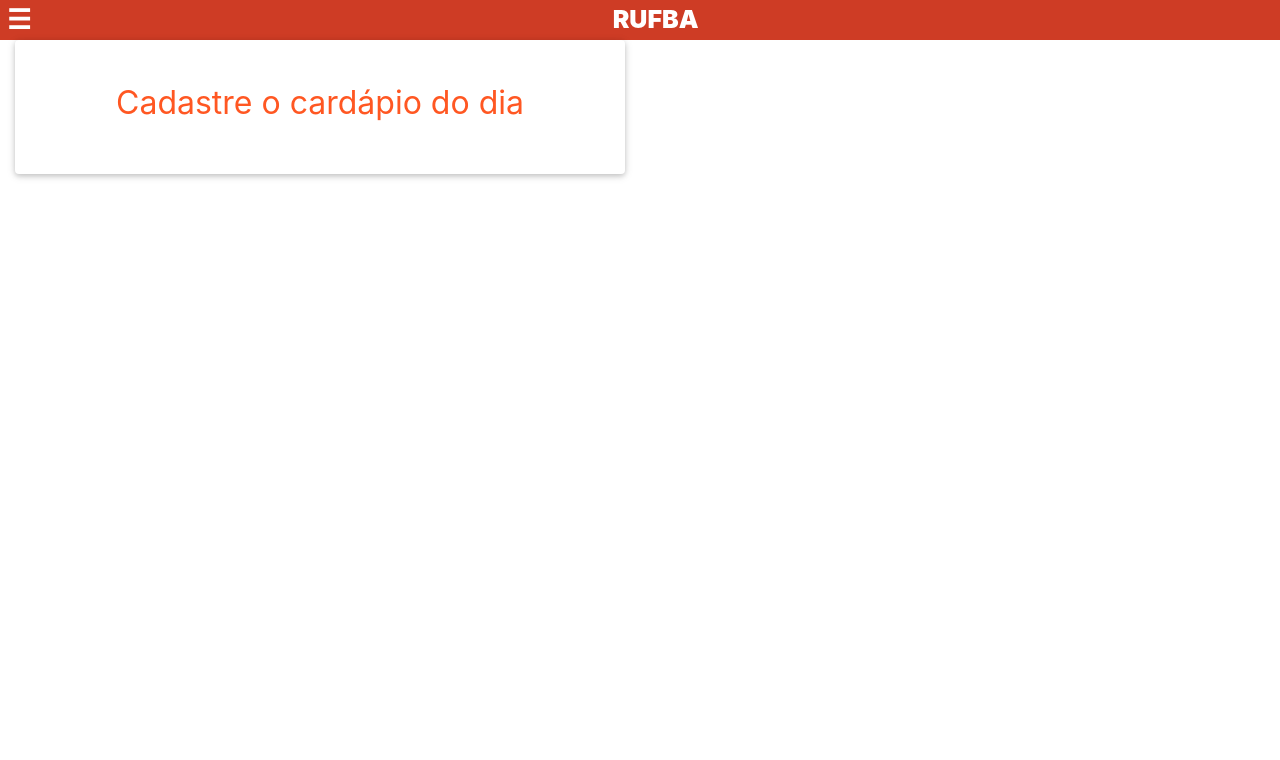
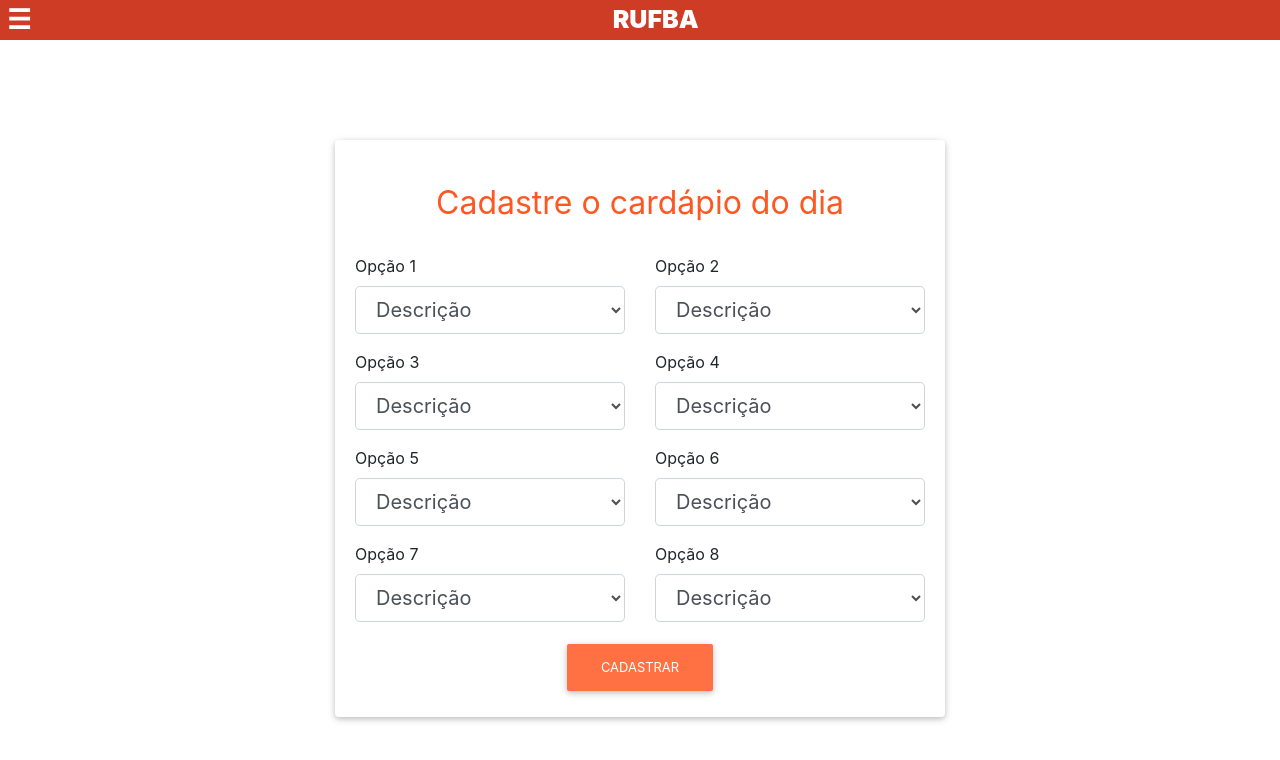
Before and after one commit to araujocristian/rufba-frontend, a React (Create React App) app: page /formulario in a window 1280 px wide. Shown: the top 760 px of the page. Built offline with nearby package versions, Linux system fonts and the light colour scheme; what normalizr would draw is missing.

Commit message:
Estrutura bootstrap formulário de refeição

```diff
--- /dev/null
+++ b/src/users/containers/MealForm.css
@@ -0,0 +1,17 @@
+@import url(https://maxcdn.bootstrapcdn.com/font-awesome/4.7.0/css/font-awesome.min.css);
+@import url(https://cdnjs.cloudflare.com/ajax/libs/mdbootstrap/4.4.3/css/mdb.min.css);
+
+/**********/
+
+.meal-form-container {
+  margin: 100px auto;
+}
+
+.meal-form-container > p {
+  color: #ff3333;
+  margin-bottom: 15px;
+  border: 1px solid #ff3333;
+  padding: 10px;
+  width: 100%;
+  text-align: center;
+}
--- a/src/users/containers/MealForm.js
+++ b/src/users/containers/MealForm.js
@@ -1,18 +1,104 @@
 import React, { Component } from "react";
 import { connect } from "react-redux";
+import "./MealForm.css";
 
 export class MealForm extends Component {
+
   render() {
     return (
-      <div className="col-md-6 mb-4">
+
+      <div className="meal-form-container col-md-6 mb-4">
         <div className="card">
           <div className="card-body">
             <h2 className="text-center font-up font-bold deep-orange-text py-4">
               Cadastre o cardápio do dia
             </h2>
+            <div class="row">
+                      <div class="col-md-6">
+                      <div class="form-group">
+                      <label for="inputState" class="control-label">Opção 1</label>
+                      <select class="form-control form-control-lg">
+                      <option>Descrição</option>
+                      </select>
+                    </div>
+                    </div>
+
+                      <div class="col-md-6">
+                      <div class="form-group">
+                      <label for="inputState" class="control-label">Opção 2</label>
+                      <select class="form-control form-control-lg">
+                      <option>Descrição</option>
+                      </select>
                     </div>
                     </div>
                     </div>
+
+                    <div class="row">
+                      <div class="col-md-6">
+                      <div class="form-group">
+                      <label for="inputState" class="control-label">Opção 3</label>
+                      <select class="form-control form-control-lg">
+                      <option>Descrição</option>
+                      </select>
+                    </div>
+                    </div>
+
+                      <div class="col-md-6">
+                      <div class="form-group">
+                      <label for="inputState" class="control-label">Opção 4</label>
+                      <select class="form-control form-control-lg">
+                      <option>Descrição</option>
+                      </select>
+                    </div>
+                    </div>
+                    </div>
+
+                    <div class="row">
+                      <div class="col-md-6">
+                      <div class="form-group">
+                      <label for="inputState" class="control-label">Opção 5</label>
+                      <select class="form-control form-control-lg">
+                      <option>Descrição</option>
+                      </select>
+                    </div>
+                    </div>
+
+                      <div class="col-md-6">
+                      <div class="form-group">
+                      <label for="inputState" class="control-label">Opção 6</label>
+                      <select class="form-control form-control-lg">
+                      <option>Descrição</option>
+                      </select>
+                    </div>
+                    </div>
+                    </div>
+
+                    <div class="row">
+                      <div class="col-md-6">
+                      <div class="form-group">
+                      <label for="inputState" class="control-label">Opção 7</label>
+                      <select class="form-control form-control-lg">
+                      <option>Descrição</option>
+                      </select>
+                    </div>
+                    </div>
+
+                      <div class="col-md-6">
+                      <div class="form-group">
+                      <label for="inputState" class="control-label">Opção 8</label>
+                      <select class="form-control form-control-lg">
+                      <option>Descrição</option>
+                      </select>
+                    </div>
+                    </div>
+                    </div>
+                <div className="text-center">
+                <button className="btn btn-deep-orange">Cadastrar</button>
+              </div>
+          </div>
+        </div>
+        </div>
+
     );
   }
 }
```
Lines whose indentation alone changed are shown as unchanged.
